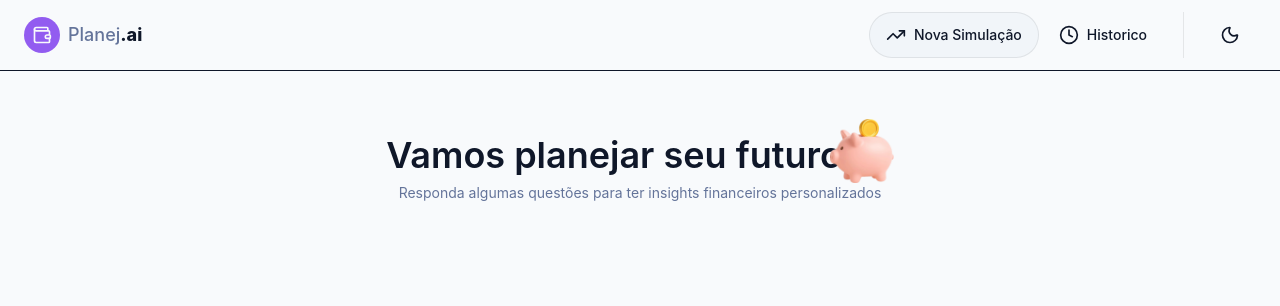
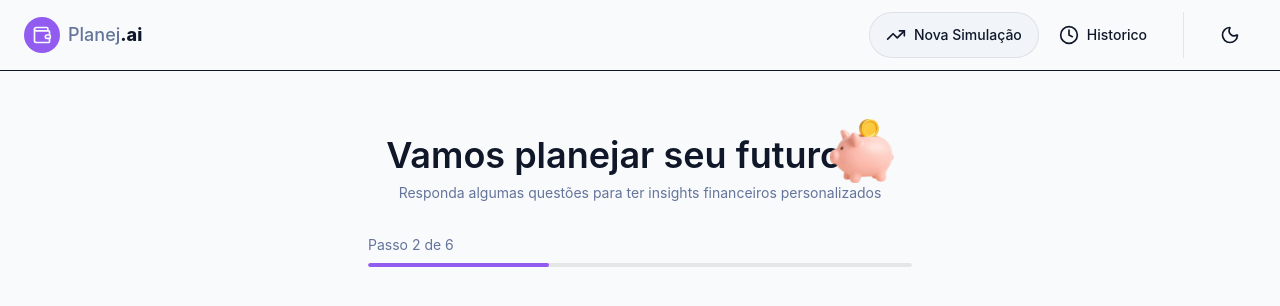
Before and after one commit to alexalves011/planejai, a React (Vite) app: page / in a window 1280 px wide. Shown: the top 306 px of the page. Built offline with nearby package versions, Linux system fonts and the light colour scheme.

Commit message:
feat(simulation): adiciona barra de progresso ao formulário de simulação

```diff
--- a/src/Pages/SimulationFormPage.tsx
+++ b/src/Pages/SimulationFormPage.tsx
@@ -1,10 +1,12 @@
+import { SimulationForm } from '@/components/features/simulation/Form'
 import { SimulationHero } from '@/components/features/simulation/Hero'
 
 export function SimulationFormPage() {
   return (
     <>
-      <main className="mx-auto max-w-x1 px-4 py-10 sm:py-14">
+      <main className="mx-auto max-w-xl px-4 py-10 sm:py-14">
         <SimulationHero />
+        <SimulationForm />
       </main>
     </>
   )
--- a/src/components/features/simulation/Form.tsx
+++ b/src/components/features/simulation/Form.tsx
@@ -1,7 +1,9 @@
-export function FormSimulation() {
+import { SteppProgress } from '@/components/features/simulation/Progress'
+
+export function SimulationForm() {
   return (
-    <div>
-      <h1>formulario de Simulação</h1>
-    </div>
+    <>
+      <SteppProgress currentStep={2} totalStepp={6} />
+    </>
   )
 }
--- /dev/null
+++ b/src/components/features/simulation/Progress.tsx
@@ -0,0 +1,29 @@
+interface StepProgressProps {
+  currentStep: number
+  totalStepp: number
+}
+
+export function SteppProgress({ currentStep, totalStepp }: StepProgressProps) {
+  const progress = (currentStep / totalStepp) * 100
+
+  return (
+    <>
+      <div className="mb-4">
+        <p className="text-muted-foreground mb-2 text-sm">
+          Passo {currentStep} de {totalStepp}
+        </p>
+
+        <div className="bg-border h-1 w-full overflow-hidden rounded-full">
+          <div
+            role="progressbar"
+            aria-valuenow={currentStep}
+            aria-valuemin={1}
+            aria-valuemax={totalStepp}
+            className="bg-primary h-full rounded-full transition-all duration-300"
+            style={{ width: `${progress}%` }}
+          />
+        </div>
+      </div>
+    </>
+  )
+}
```
